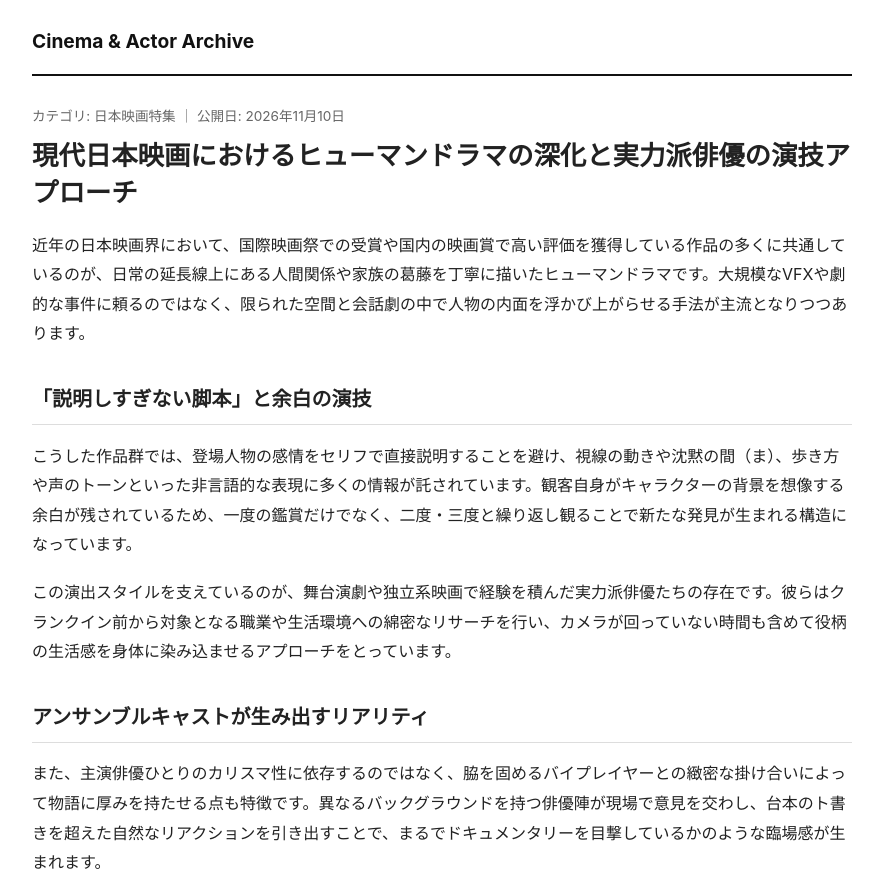
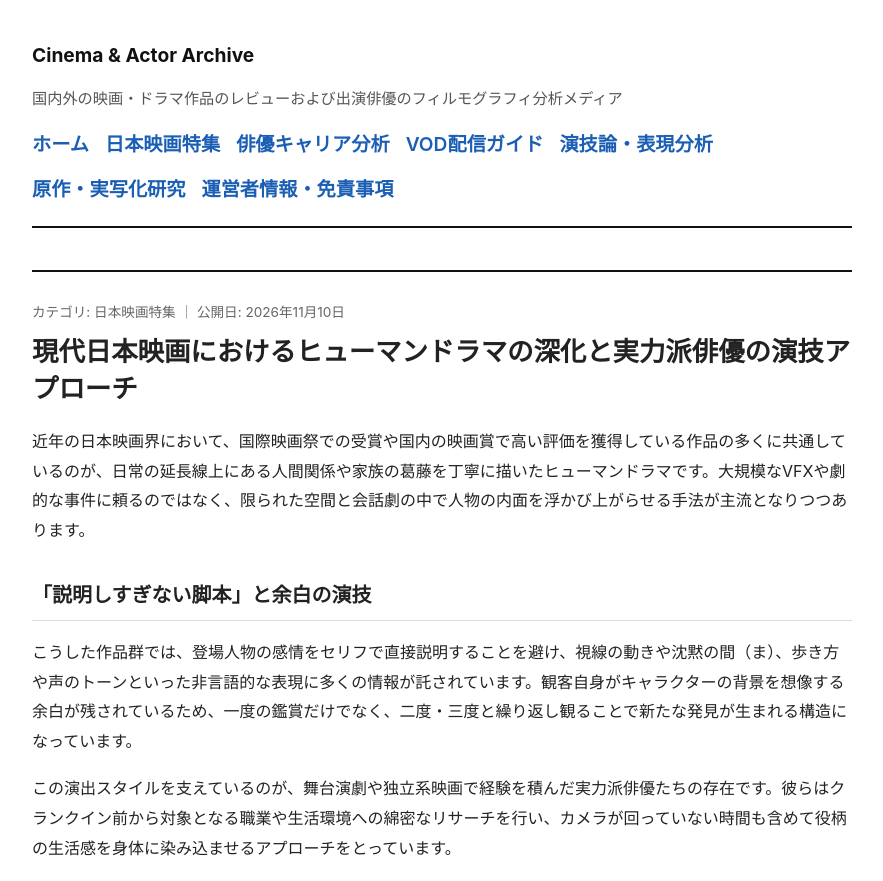
Before and after one commit to daviskim1982/daviskim, a plain HTML site: page post1.html in a window 1280 px wide. Shown: the top 881 px of the page, without its empty margins (198-1081 px from the left). Drawn offline with Linux system fonts and the light colour scheme.

Commit message:
Enhance header and navigation in post1.html

```diff
--- a/post1.html
+++ b/post1.html
@@ -18,7 +18,19 @@
 </head>
 <body>
   <header>
-    <a href="index.html">Cinema & Actor Archive</a>
+    <header style="border-bottom: 2px solid #111; padding-bottom: 18px; margin-bottom: 28px;">
+    <div style="font-size: 1.85rem; font-weight: 700; margin-bottom: 6px;"><a href="index.html" style="color: #111; text-decoration: none;">Cinema & Actor Archive</a></div>
+    <p style="color: #555; font-size: 0.95rem; margin: 0;">国内外の映画・ドラマ作品のレビューおよび出演俳優のフィルモグラフィ分析メディア</p>
+    <nav style="margin-top: 14px; font-size: 0.9rem; display: flex; flex-wrap: wrap; gap: 10px 16px;">
+      <a href="index.html" style="color: #1a5fb4; text-decoration: none; font-weight: 600;">ホーム</a>
+      <a href="post1.html" style="color: #1a5fb4; text-decoration: none; font-weight: 600;">日本映画特集</a>
+      <a href="post2.html" style="color: #1a5fb4; text-decoration: none; font-weight: 600;">俳優キャリア分析</a>
+      <a href="post3.html" style="color: #1a5fb4; text-decoration: none; font-weight: 600;">VOD配信ガイド</a>
+      <a href="post4.html" style="color: #1a5fb4; text-decoration: none; font-weight: 600;">演技論・表現分析</a>
+      <a href="post5.html" style="color: #1a5fb4; text-decoration: none; font-weight: 600;">原作・実写化研究</a>
+      <a href="about.html" style="color: #1a5fb4; text-decoration: none; font-weight: 600;">運営者情報・免責事項</a>
+    </nav>
+  </header>
   </header>
 
   <article>
```
